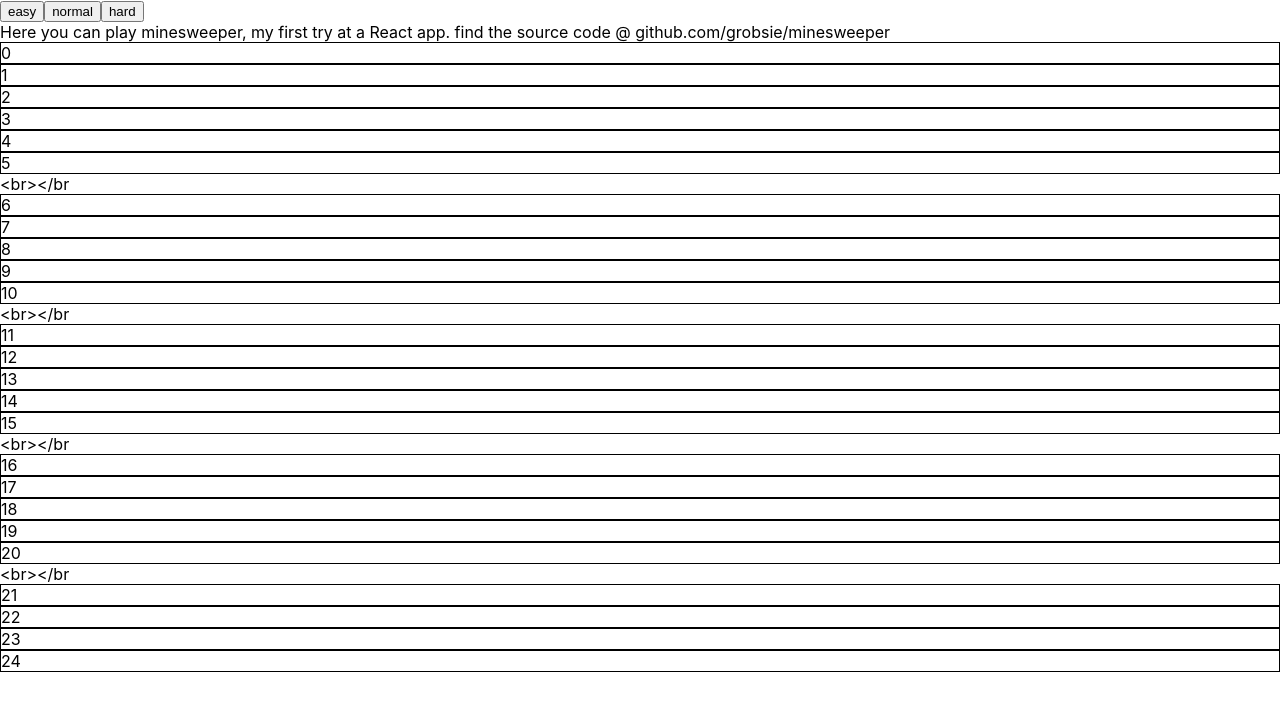
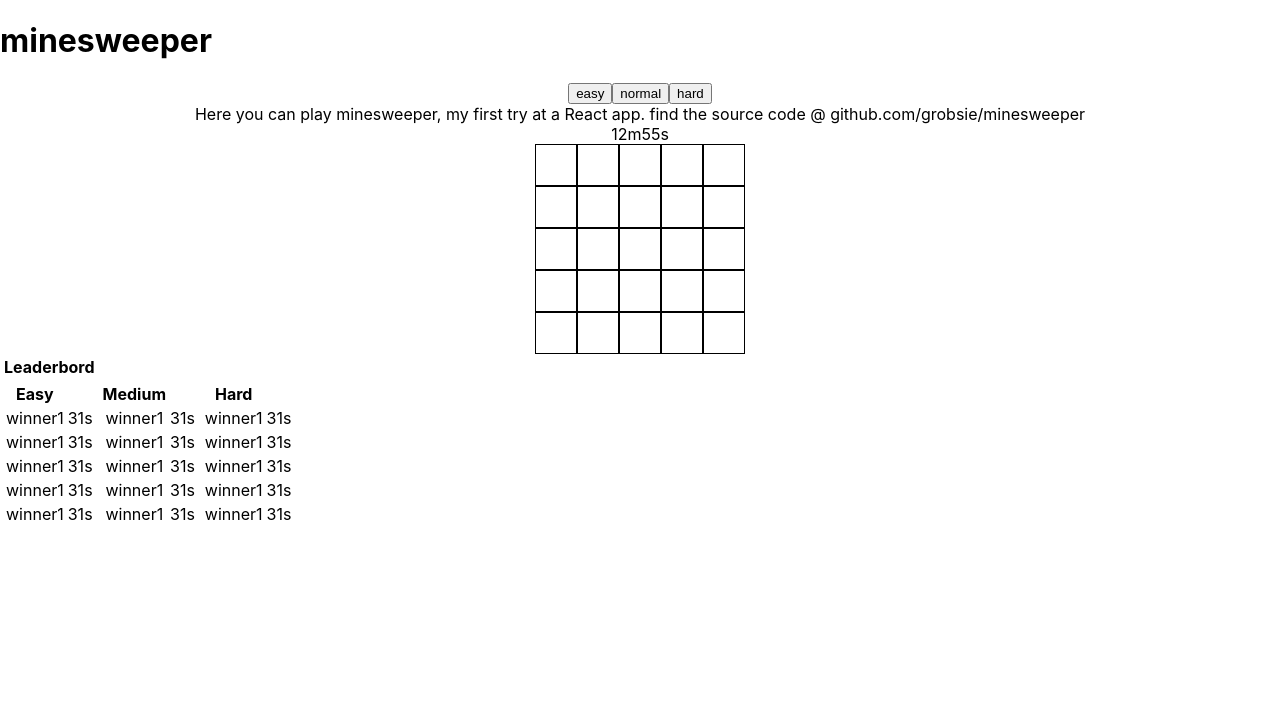
Before and after one commit to Grobsie/minesweeper, a React (Create React App) app in the folder minesweeper/: page / in a window 1280 px wide. Shown: the top 710 px of the page. Built offline with nearby package versions, Linux system fonts and the light colour scheme.

Commit message:
added clickable tiles

```diff
--- a/minesweeper/public/index.html
+++ b/minesweeper/public/index.html
@@ -24,7 +24,7 @@
       work correctly both with client-side routing and a non-root public URL.
       Learn how to configure a non-root public URL by running `npm run build`.
     -->
-    <title>React App</title>
+    <title>Minesweeper React App</title>
   </head>
   <body>
     <noscript>You need to enable JavaScript to run this app.</noscript>
--- a/minesweeper/src/App.js
+++ b/minesweeper/src/App.js
@@ -1,3 +1,5 @@
+import { useState } from 'react';
+
 function NavigationPanel() {
   return (
     <>
@@ -10,6 +12,16 @@ function NavigationPanel() {
   )
 }
 
+function TitlePanel() {
+  return (
+    <>
+      <div class="titlepanel">
+        <h1>minesweeper</h1>
+      </div>
+    </>
+  );
+}
+
 function InfoPanel() {
   return (
     <>
@@ -20,46 +32,172 @@ function InfoPanel() {
   );
 }
 
+function TimerPanel() {
+  return (
+    <>
+      <div class="timerpanel">
+        12m55s
+      </div>
+    </>
+  );
+}
+
 function TilePanel() {
   const array = [
-                0, 0, 0, 0, 0,
-                0, 0, 0, 0, 0,
-                0, 0, 0, 0, 0,
-                0, 0, 0, 0, 0,
-                0, 0, 0, 0, 0,
+               "B" , 1  ,  0  , 1  , 1  ,
+                1  , 1  ,  0  , 1  ,"B" ,
+                0  , 0  ,  0  , 1  , 1  ,
+                1  , 1  ,  2  , 2  , 2  ,
+                1  ,"B" ,  2  ,"B" ,"B" ,
                 ]
-  const cellsToReturn = [];
-  for (let i in array) {
-    console.log(i + " is equal to 0: " + (i==0))
-    cellsToReturn.push(Tile(i));
-    if (i % 5 === 0 && i > 1) {
-      cellsToReturn.push("<br></br");
+  const returnArray = [];
+  let tempCellsInRow = [];
+  let counter = 0;
+  let rowLength = Math.sqrt(array.length);
+  for (let rows = 0; rows < rowLength; rows++) {
+    for (let columns = 0; columns < rowLength; columns++) {
+      tempCellsInRow.push(Tile(array[counter]));
+      counter++;
     }
+    returnArray.push(Row(tempCellsInRow));
+    tempCellsInRow = [];
   };
+
   return (
     <>
-    <div class="tilePanel">
-      {cellsToReturn}
+    <div class="tilepanel">
+      {returnArray}
     </div>
     </>
   );
 }
 
-function Tile(value) {
+function Row(cellsInRow) {
   return (
     <>
-      <div class="tile">{value}</div>
+      <div class="row">{cellsInRow}</div>
     </>
-  )
+  );
 }
+
+function Tile(value) {
+  const [val, setValue] = useState(null);
+
+  function handleLeftClick() {
+    if (val === null) {
+      setValue(value);
+    }
+  }
+
+  function handleRightClick(e) {
+    e.preventDefault(); //prevent default context menu
+    if (val === null) {
+      setValue("flag");
+    } else if (val === "flag") {
+      setValue(null);
+    }
+
+  }
+
+  return (
+    <>
+      <div class="tile" onClick={handleLeftClick} onContextMenu={handleRightClick}>{val}</div>
+    </>
+  );
+}
+
+function LeaderboardPane() {
+  return (
+    <>
+      <div class="leaderbordpanel">
+        <table>
+          <tr>
+            <th>Leaderbord</th>
+          </tr>
+          <td>
+            <th>Easy</th>
+              <tr>
+                <td>winner1</td>
+                <td>31s</td>
+              </tr>
+              <tr>
+                <td>winner1</td>
+                <td>31s</td>
+              </tr>
+              <tr>
+                <td>winner1</td>
+                <td>31s</td>
+              </tr>
+              <tr>
+                <td>winner1</td>
+                <td>31s</td>
+              </tr>
+              <tr>
+                <td>winner1</td>
+                <td>31s</td>
+              </tr>
+          </td>
+          <td>
+          <th>Medium</th>
+              <tr>
+                <td>winner1</td>
+                <td>31s</td>
+              </tr>
+              <tr>
+                <td>winner1</td>
+                <td>31s</td>
+              </tr>
+              <tr>
+                <td>winner1</td>
+                <td>31s</td>
+              </tr>
+              <tr>
+                <td>winner1</td>
+                <td>31s</td>
+              </tr>
+              <tr>
+                <td>winner1</td>
+                <td>31s</td>
+              </tr>
+          </td>
+          <td>
+          <th>Hard</th>
+              <tr>
+                <td>winner1</td>
+                <td>31s</td>
+              </tr>
+              <tr>
+                <td>winner1</td>
+                <td>31s</td>
+              </tr>
+              <tr>
+                <td>winner1</td>
+                <td>31s</td>
+              </tr>
+              <tr>
+                <td>winner1</td>
+                <td>31s</td>
+              </tr>
+              <tr>
+                <td>winner1</td>
+                <td>31s</td>
+              </tr>
+          </td>
+        </table>
+      </div>
+    </>
+  );
+}
+
 export default function Game() {
   return (
     <>
+      <TitlePanel />
       <NavigationPanel />
       <InfoPanel />
+      <TimerPanel />
       <TilePanel />
-
-
+      <LeaderboardPane />
     </>
   );
 }
--- a/minesweeper/src/index.css
+++ b/minesweeper/src/index.css
@@ -7,13 +7,42 @@ body {
   -moz-osx-font-smoothing: grayscale;
 }
 
+h1 {
+  text-align: left;
+}
+
 code {
   font-family: source-code-pro, Menlo, Monaco, Consolas, 'Courier New',
     monospace;
 }
 
+.navigationpanel {
+  text-align: center;
+}
 
+.infopanel {
+  text-align: center;
+}
+
+.timerpanel {
+  text-align: center;
+}
+
+.tilepanel {
+  text-align: center;
+}
 
 .tile {
+  width: 40px;
+  height: 40px;
+  text-align: center;
+  vertical-align: middle;
+  line-height: 40px;       /* The same as your div height */
+
   border: 1px solid black;
+  display: inline-block;
 }
+
+.leaderbordpanel {
+  text-align: center;
+}
```
